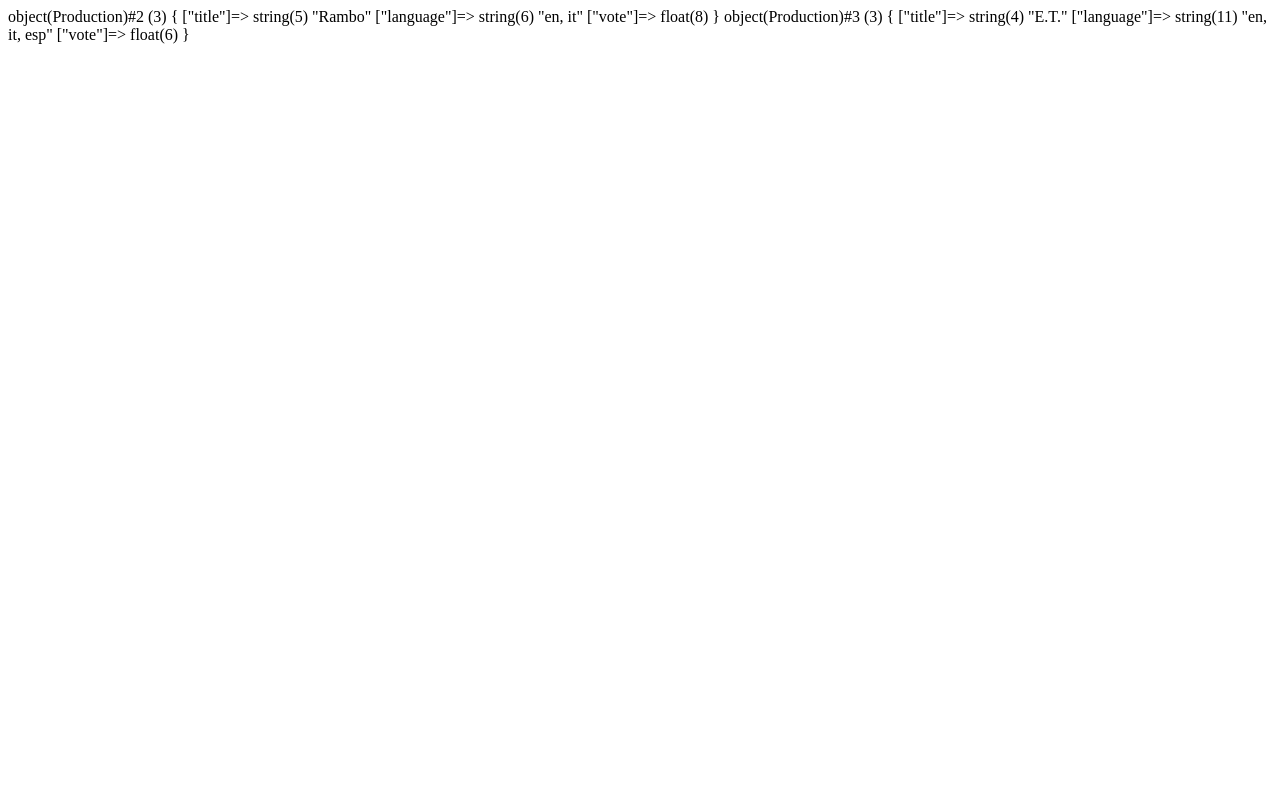
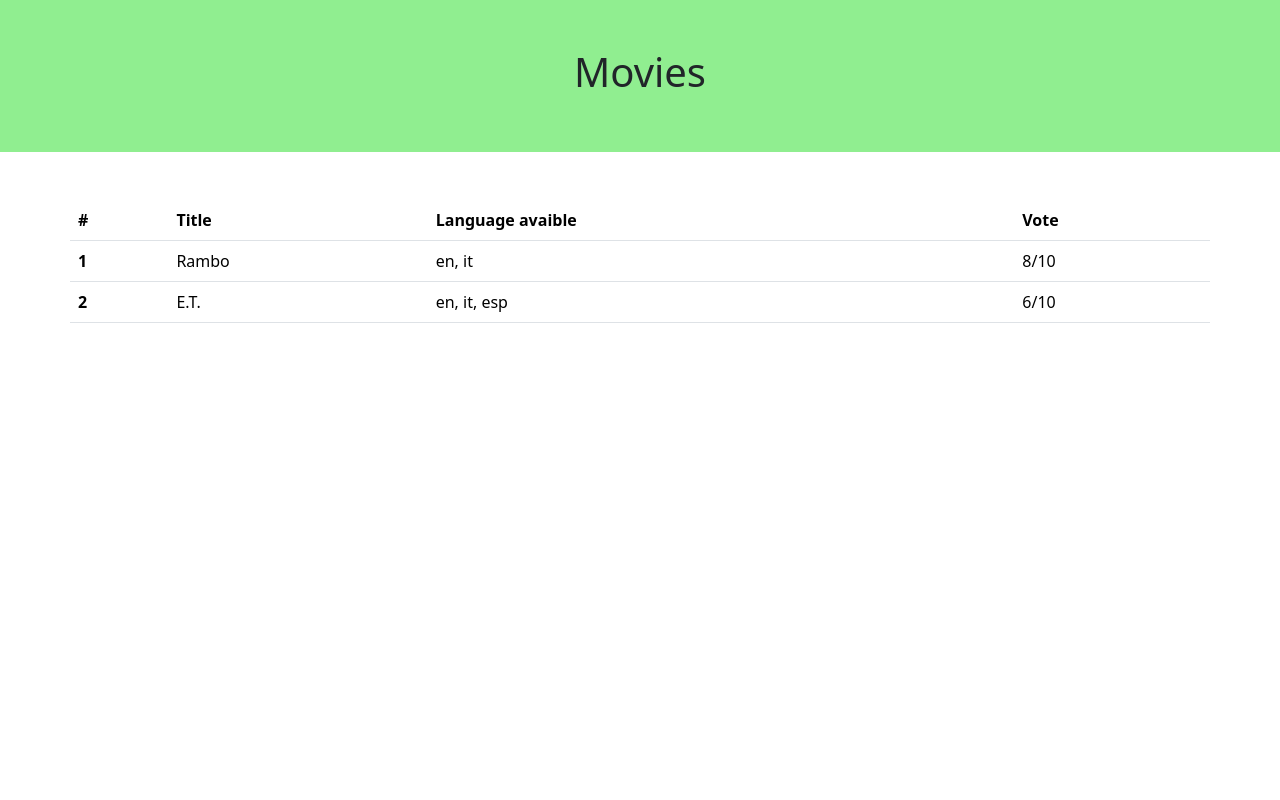
Before and after one commit to Marcomagnano93/php-oop-1, a PHP site: page / in a window 1280 px wide. Run offline with PHP 8.4, Linux system fonts and the light colour scheme.

Commit message:
ADD: table and layout

```diff
--- /dev/null
+++ b/css/style.css
@@ -0,0 +1,3 @@
+header  {
+    background-color: lightgreen;
+}
--- a/index.php
+++ b/index.php
@@ -34,8 +34,58 @@ class Production {
 
 $rambo = new Production('Rambo', 'en, it', 7.6);
 
-var_dump($rambo);
+// var_dump($rambo);
+$et = new Production('E.T.', 'en, it, esp', 5.2);
+// var_dump($et);
 
-$et = new Production('E.T.', 'en, it, esp', 5.2);
+?>
 
-var_dump($et);
+<!DOCTYPE html>
+<html lang="en">
+<head>
+    <meta charset="UTF-8">
+    <meta name="viewport" content="width=device-width, initial-scale=1.0">
+    <title>Movies</title>
+    <link href="https://cdn.jsdelivr.net/npm/bootstrap@5.3.3/dist/css/bootstrap.min.css" rel="stylesheet" integrity="sha384-QWTKZyjpPEjISv5WaRU9OFeRpok6YctnYmDr5pNlyT2bRjXh0JMhjY6hW+ALEwIH" crossorigin="anonymous">
+    <link rel="stylesheet" href="./css/style.css">
+</head>
+<body>
+<header>
+    <div class="container-fluid text-center py-5">
+        <h1>Movies</h1>
+    </div>
+</header>
+<main>
+    <div class="container my-5">
+        <div class="row">
+        <table class="table">
+  <thead>
+    <tr>
+      <th scope="col">#</th>
+      <th scope="col">Title</th>
+      <th scope="col">Language avaible</th>
+      <th scope="col">Vote</th>
+    </tr>
+  </thead>
+  <tbody>
+    <tr>
+      <th scope="row">1</th>
+      <td><?php echo $rambo->title ?></td>
+      <td><?php echo $rambo->language ?></td>
+      <td><?php echo $rambo->vote ?>/10</td>
+    </tr>
+    <tr>
+      <th scope="row">2</th>
+      <td><?php echo $et->title ?></td>
+      <td><?php echo $et->language ?></td>
+      <td><?php echo $et->vote ?>/10</td>
+    </tr>
+  </tbody>
+</table>
+        </div>
+    </div>
+</main>
+
+
+</body>
+</html>
```
